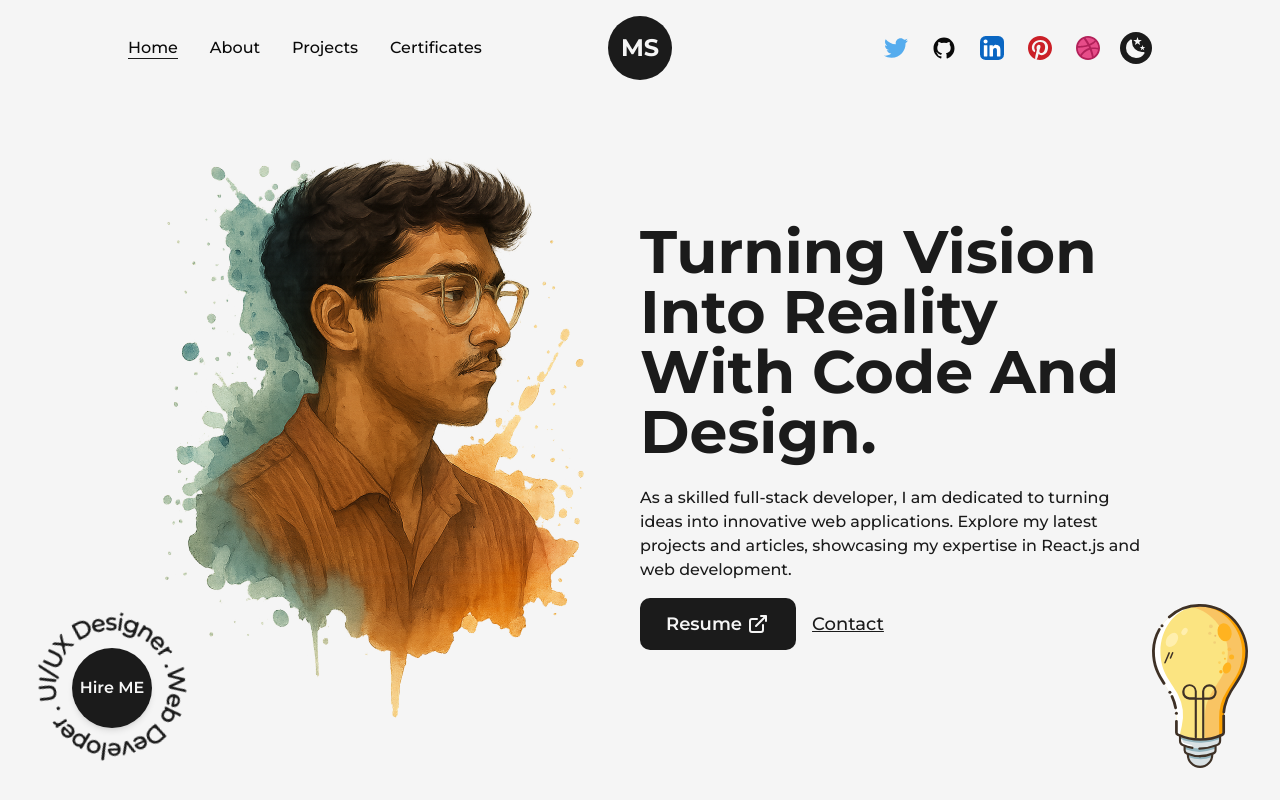
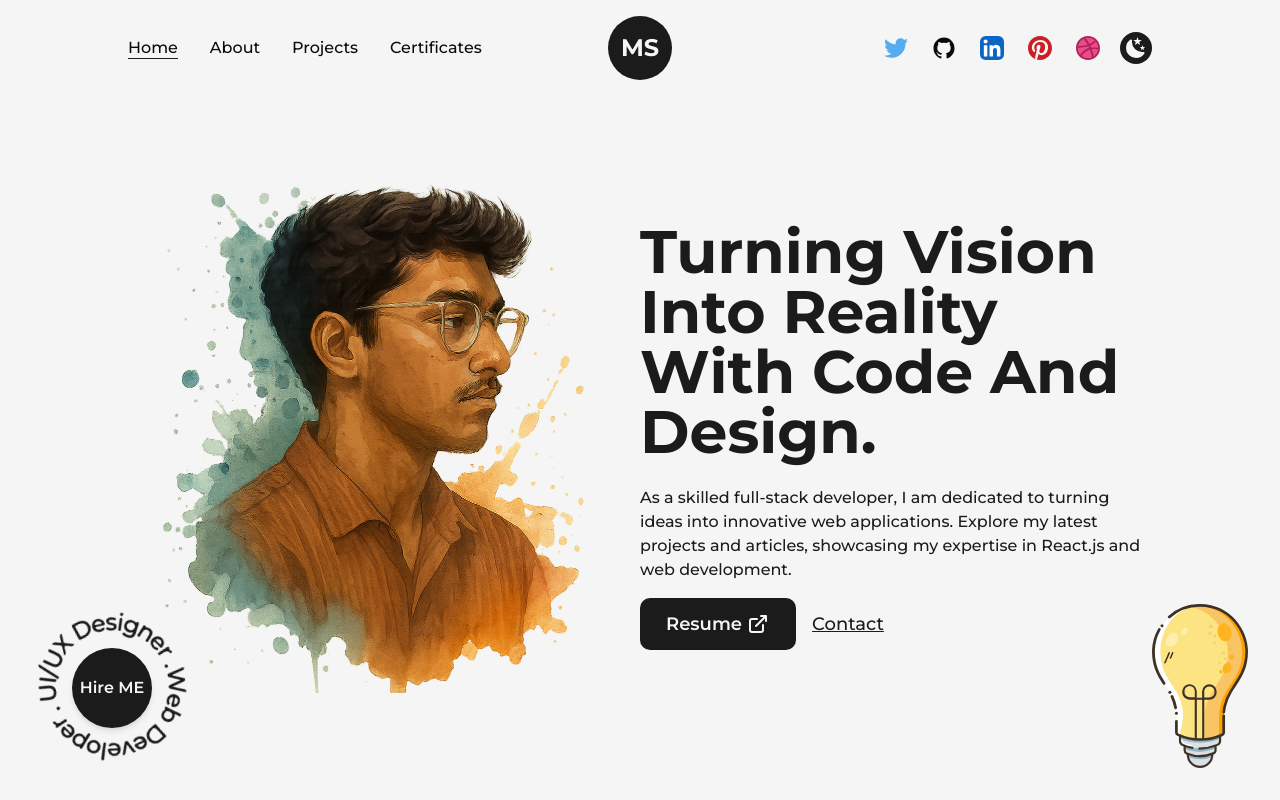
Before and after one commit to ManasSuple/Portfolio-Website, a Next.js app in the folder my-app/: page / in a window 1280 px wide. Shown: the top 800 px of the page. Built offline with nearby package versions, Linux system fonts and the light colour scheme.

Commit message:
Image optimized by ImageOptim

```diff
--- a/my-app/src/pages/about.js
+++ b/my-app/src/pages/about.js
@@ -76,6 +76,8 @@ const about = () => {
                 src={profilePic}
                 alt="Manas Suple"
                 className="w-full h-auto rounded-2xl  p-8"
+                priority
+                sizes="(max-width: 768px) 100vw, (max-width: 1200px) 50vw, 33vw"
               />
             </div>
 
--- a/my-app/src/pages/certificates.js
+++ b/my-app/src/pages/certificates.js
@@ -86,6 +86,8 @@ const FeaturedCertificate = ({ img, title, time, summary, link }) => {
           className="w-full h-auto"
           whileHover={{ scale: 1.05 }}
           transition={{ duration: 0.2 }}
+          priority
+          sizes="(max-width: 768px) 100vw, (max-width: 1200px) 50vw, 50vw"
         />
       </Link>
       <Link href={link} target="_blank">
--- a/my-app/src/pages/index.js
+++ b/my-app/src/pages/index.js
@@ -24,7 +24,7 @@ export default function Home() {
                 alt="Manas Suple"
                 className="w-full h-auto"
                 priority
-                sizes="(max-width: 768px) 100vw, (max-width: 1200px) 50vw, 33vw"
+                sizes="(max-width: 768px) 100vw, (max-width: 1200px) 50vw, 50vw"
               />
             </div>
             <div className="w-1/2 flex flex-col items-center self-center">
--- a/my-app/src/pages/projects.js
+++ b/my-app/src/pages/projects.js
@@ -31,6 +31,8 @@ const FeaturedProject = ({ type, title, summary, img, link, github }) => {
           className="w-full h-auto"
           whileHover={{ scale: 1.05 }}
           transition={{ duration: 0.2 }}
+          priority
+          sizes="(max-width: 768px) 100vw, (max-width: 1200px) 50vw, 50vw"
         />
       </Link>
       <div className="w-1/2 flex flex-col items-start justify-between pl-6">
```
Also changed, not shown: my-app/public/images/profile/developer-pic-1.png.
